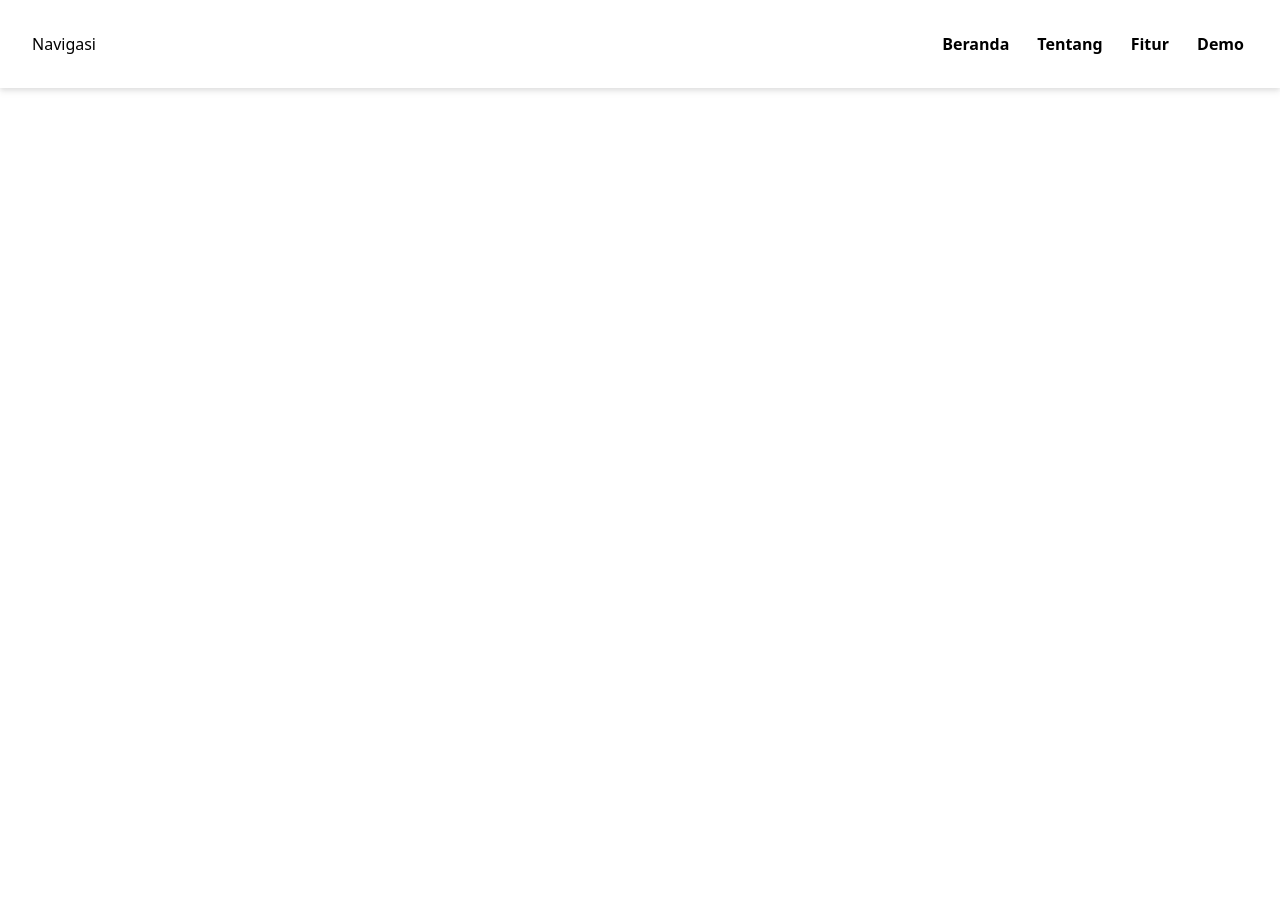
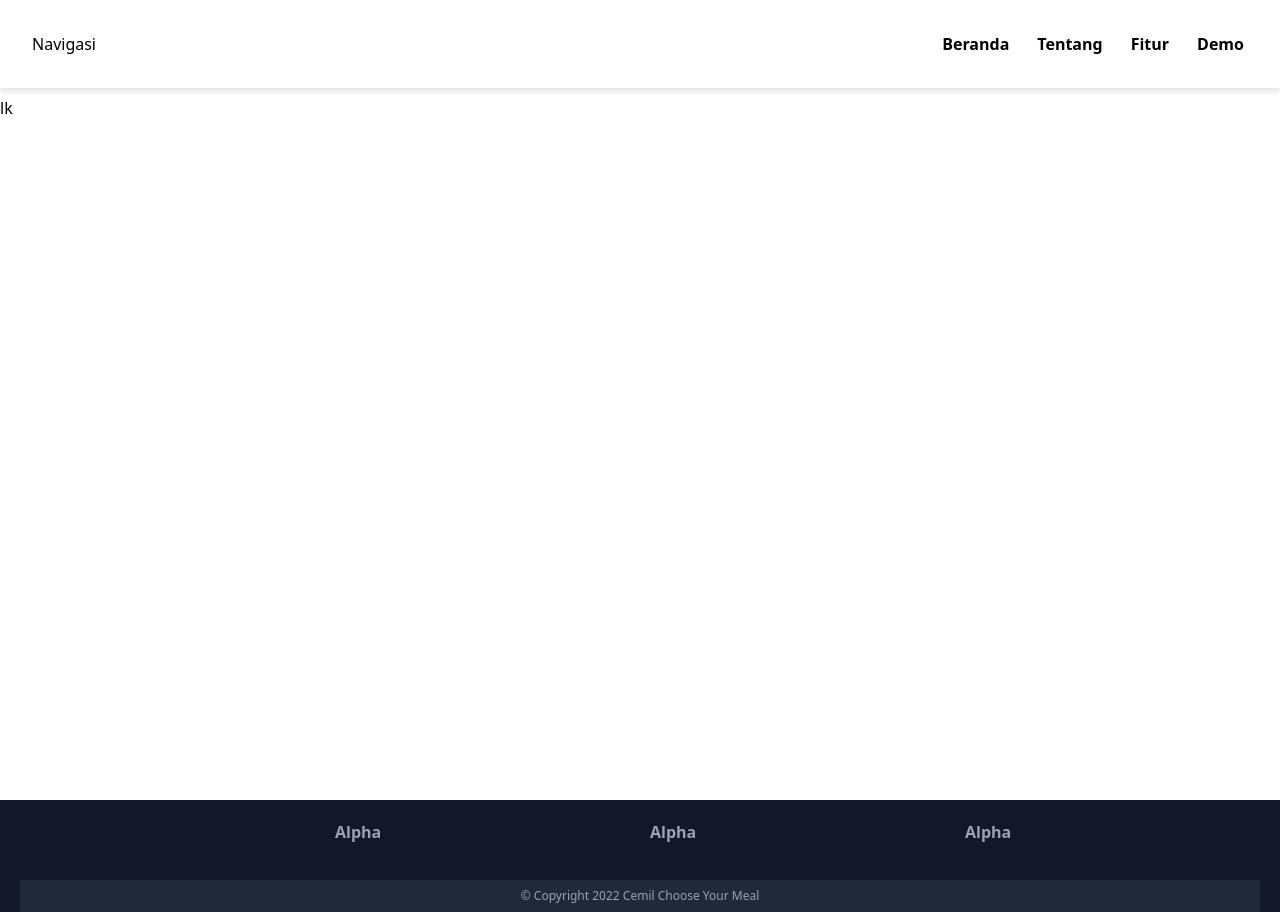
Before and after one commit to C22-PS181-Product-Capstone-Bangkit/Cloud-Computing, a React (Create React App) app: page / in a window 1280 px wide. Before the commit the page ends 800 px from the top, so only its background shows below. Built offline with nearby package versions, Linux system fonts and the light colour scheme.

Commit message:
Structure Page

```diff
--- a/src/components/Footer.jsx
+++ b/src/components/Footer.jsx
@@ -0,0 +1,22 @@
+const Footer = () => {
+  return (
+    <footer className="md:grid-cols-4 grid-cols-2 grid bg-gray-900 px-5 pt-5 text-gray-400 min-h-full gap-5">
+      <section className="font-semibold p-5">
+      </section>
+      <section className="font-semibold">
+        <p>Alpha</p>
+      </section>
+      <section className="font-semibold">
+        <p>Alpha</p>
+      </section>
+      <section className="font-semibold">
+        <p>Alpha</p>
+      </section>
+      <section className="md:col-span-4 col-span-2 bg-gray-800 text-center py-2 mt-auto">
+        <p className="text-xs">© Copyright 2022 Cemil Choose Your Meal</p>
+      </section>
+    </footer>
+  );
+};
+
+export default Footer;
--- a/src/pages/App.jsx
+++ b/src/pages/App.jsx
@@ -1,10 +1,12 @@
 import Navbar from "../components/Navbar";
+import Footer from "../components/Footer";
 
 function App({ children }) {
   return (
     <>
       <Navbar />
-      <div className="pt-24bg-cyan-400 min-h-screen">{children}</div>
+      <div className="pt-24 min-h-screen">{children}</div>
+      <Footer />
     </>
   );
 }
--- a/src/pages/Home.jsx
+++ b/src/pages/Home.jsx
@@ -5,6 +5,7 @@
     <App
       children={
         <>
+        lk
         </>
       }
     />
--- /dev/null
+++ b/src/parts/About.jsx
@@ -0,0 +1,5 @@
+function About() {
+    return <div>Tentang</div>;
+  }
+
+  export default About;
--- a/src/parts/Banner.jsx
+++ b/src/parts/Banner.jsx
@@ -0,0 +1,9 @@
+function Banner() {
+    return (
+      <div>
+          Banner
+      </div>
+    );
+  }
+
+  export default Banner;
--- /dev/null
+++ b/src/parts/Demo.jsx
@@ -0,0 +1,5 @@
+function Demo() {
+    return <div>Demo</div>;
+  }
+
+  export default Demo;
--- a/src/parts/Features.jsx
+++ b/src/parts/Features.jsx
@@ -0,0 +1,5 @@
+function Features() {
+  return <div>Fitur</div>;
+}
+
+export default Features;
```
